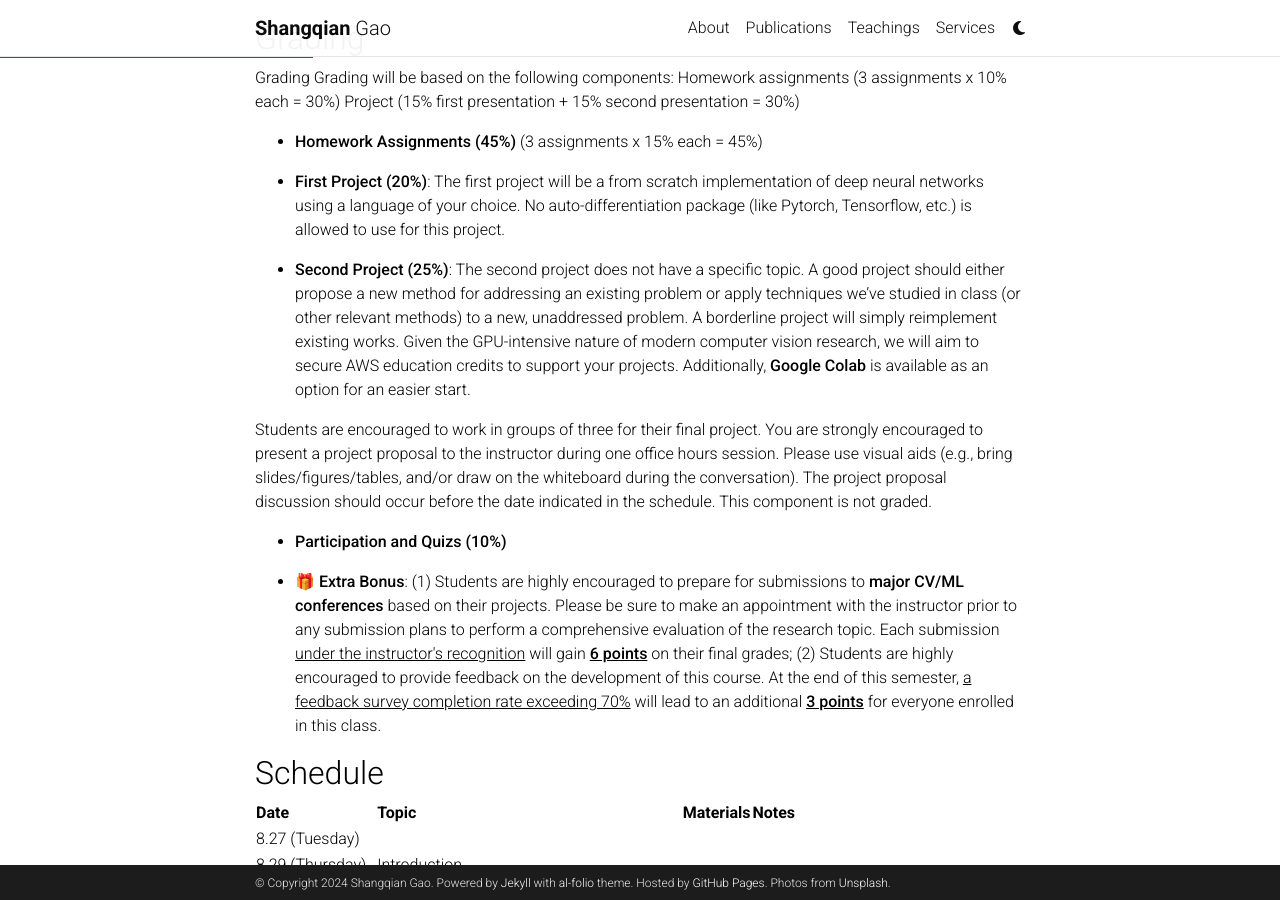
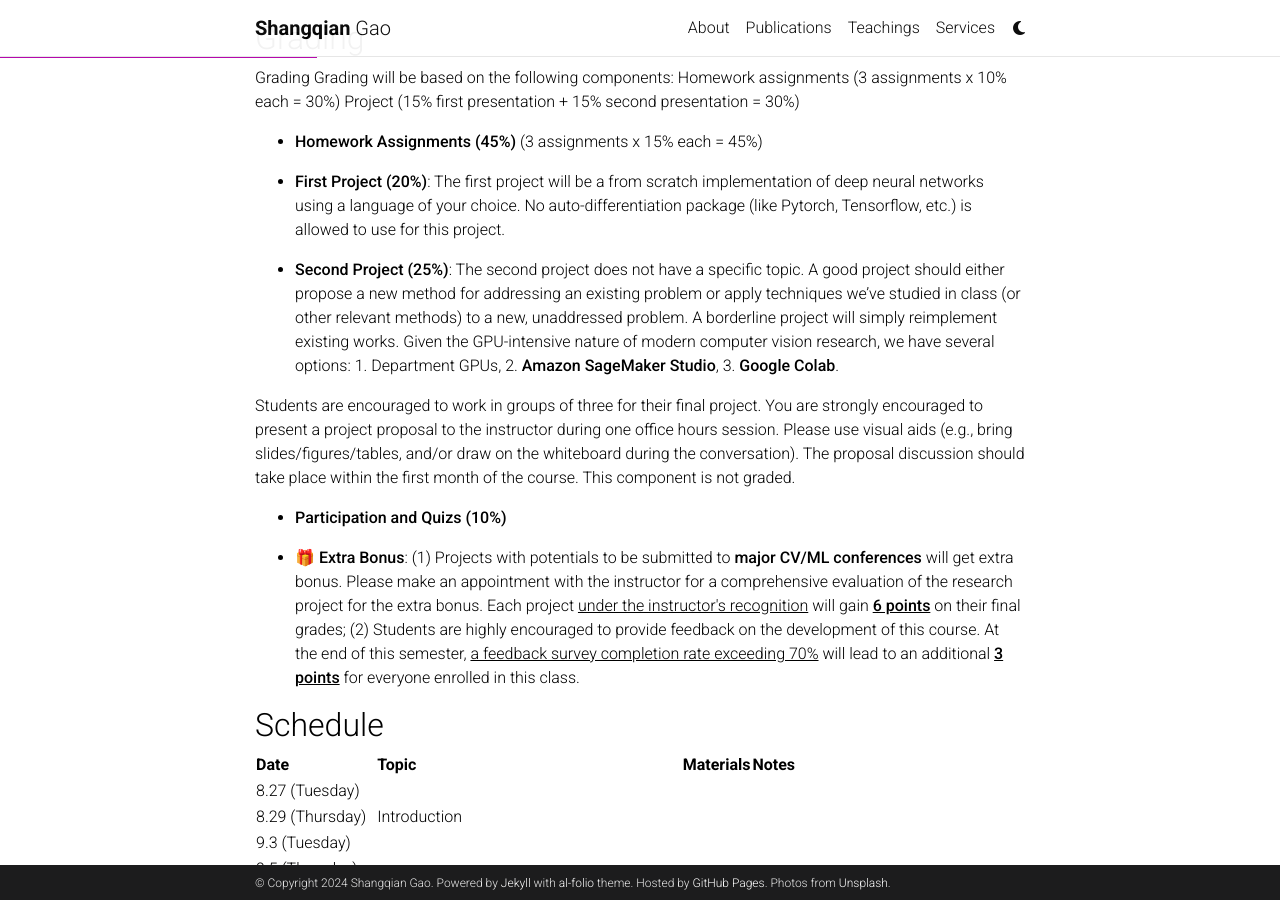
Before and after one commit to gaosh/gaosh.github.io, a Jekyll site: the page built from _courses/computer_vision_fall24.md, in a window 1280 px wide and 900 px high, scrolled down 766 px. Built offline with Jekyll 4.4.1, drawn with Linux system fonts in a browser that asks for light colours; comment, search, counter and statistics services are not loaded; a style sheet for code colours, icons or effects is not loaded; some of the changed text lies outside the part shown.

Commit message:
Update computer_vision_fall24.md

```diff
--- a/_courses/computer_vision_fall24.md
+++ b/_courses/computer_vision_fall24.md
@@ -20,7 +20,7 @@
 * 💡 **Teaching Assistants**: To be determined.
 * 📅 **Time**: Tuesday & Thursday, 4:50 pm-6:05 pm (ET)
 * 🏫 **Location**: [Classroom Building (HCB) 307](https://map.concept3d.com/?id=1235#!ce/33184?m/345264?s/classroom?mc/30.44730676902374,-84.29711900000001?z/16?lvl/0?share)
-* 🔍 **Office Hour**: To be determined.
+* 🔍 **Office Hour**: Tuesday & Thursday, 2:50 pm-4:50 pm (ET)
 * 🎒 **Format**: In-person only (unless there is a drastic change in the situation).
 
 ## Course Overview
@@ -45,13 +45,13 @@
 
 * **First Project (20%)**: The first project will be a from scratch implementation of deep neural networks using a language of your choice. No auto-differentiation package (like Pytorch, Tensorflow, etc.) is allowed to use for this project.
 
-* **Second Project (25%)**: The second project does not have a specific topic. A good project should either propose a new method for addressing an existing problem or apply techniques we've studied in class (or other relevant methods) to a new, unaddressed problem. A borderline project will simply reimplement existing works. Given the GPU-intensive nature of modern computer vision research, we will aim to secure AWS education credits to support your projects. Additionally, [**Google Colab**](https://colab.research.google.com/github/phlippe/uvadlc_notebooks/blob/master/docs/tutorial_notebooks/tutorial2/Introduction_to_PyTorch.ipynb) is available as an option for an easier start.
+* **Second Project (25%)**: The second project does not have a specific topic. A good project should either propose a new method for addressing an existing problem or apply techniques we've studied in class (or other relevant methods) to a new, unaddressed problem. A borderline project will simply reimplement existing works. Given the GPU-intensive nature of modern computer vision research, we have several options: 1. Department GPUs, 2. [**Amazon SageMaker Studio**](https://aws.amazon.com/sagemaker/studio/), 3. [**Google Colab**](https://colab.research.google.com/github/phlippe/uvadlc_notebooks/blob/master/docs/tutorial_notebooks/tutorial2/Introduction_to_PyTorch.ipynb).
 
-Students are encouraged to work in groups of three for their final project. You are strongly encouraged to present a project proposal to the instructor during one office hours session. Please use visual aids (e.g., bring slides/figures/tables, and/or draw on the whiteboard during the conversation). The project proposal discussion should occur before the date indicated in the schedule. This component is not graded.
+Students are encouraged to work in groups of three for their final project. You are strongly encouraged to present a project proposal to the instructor during one office hours session. Please use visual aids (e.g., bring slides/figures/tables, and/or draw on the whiteboard during the conversation). The proposal discussion should take place within the first month of the course. This component is not graded.
 
 * **Participation and Quizs (10%)**
 
-* 🎁 **Extra Bonus**: (1) Students are highly encouraged to prepare for submissions to [**major CV/ML conferences**](https://aideadlin.es/?sub=CV,ML) based on their projects. Please be sure to make an appointment with the instructor prior to any submission plans to perform a comprehensive evaluation of the research topic. Each submission <u>under the instructor's recognition</u> will gain **<u>6 points</u>** on their final grades; (2) Students are highly encouraged to provide feedback on the development of this course. At the end of this semester, <u>a feedback survey completion rate exceeding 70%</u> will lead to an additional **<u>3 points</u>** for everyone enrolled in this class.
+* 🎁 **Extra Bonus**: (1) Projects with potentials to be submitted to [**major CV/ML conferences**](https://aideadlin.es/?sub=CV,ML) will get extra bonus. Please make an appointment with the instructor for a comprehensive evaluation of the research project for the extra bonus. Each project <u>under the instructor's recognition</u> will gain **<u>6 points</u>** on their final grades; (2) Students are highly encouraged to provide feedback on the development of this course. At the end of this semester, <u>a feedback survey completion rate exceeding 70%</u> will lead to an additional **<u>3 points</u>** for everyone enrolled in this class.
 
 
 
```
